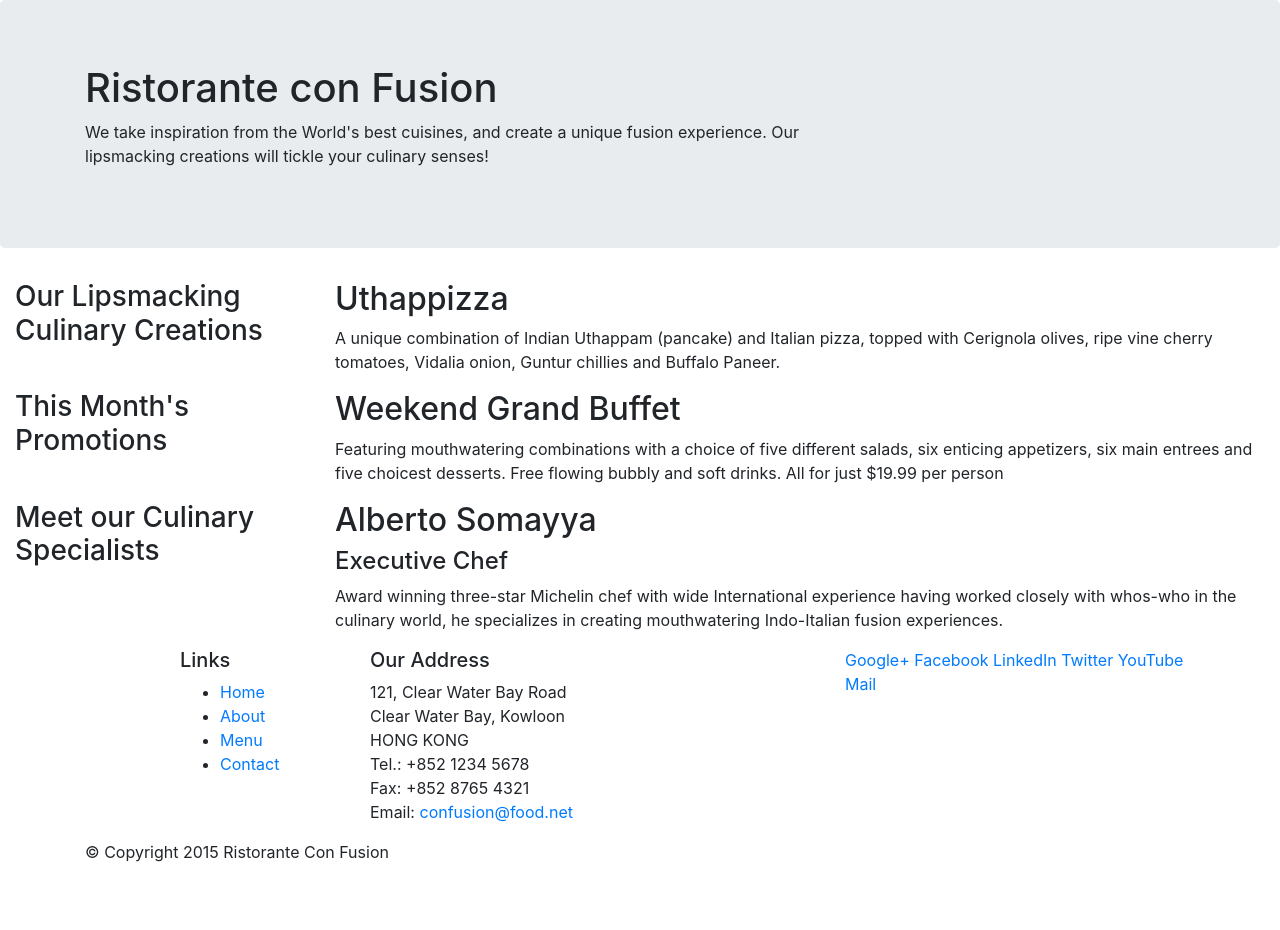
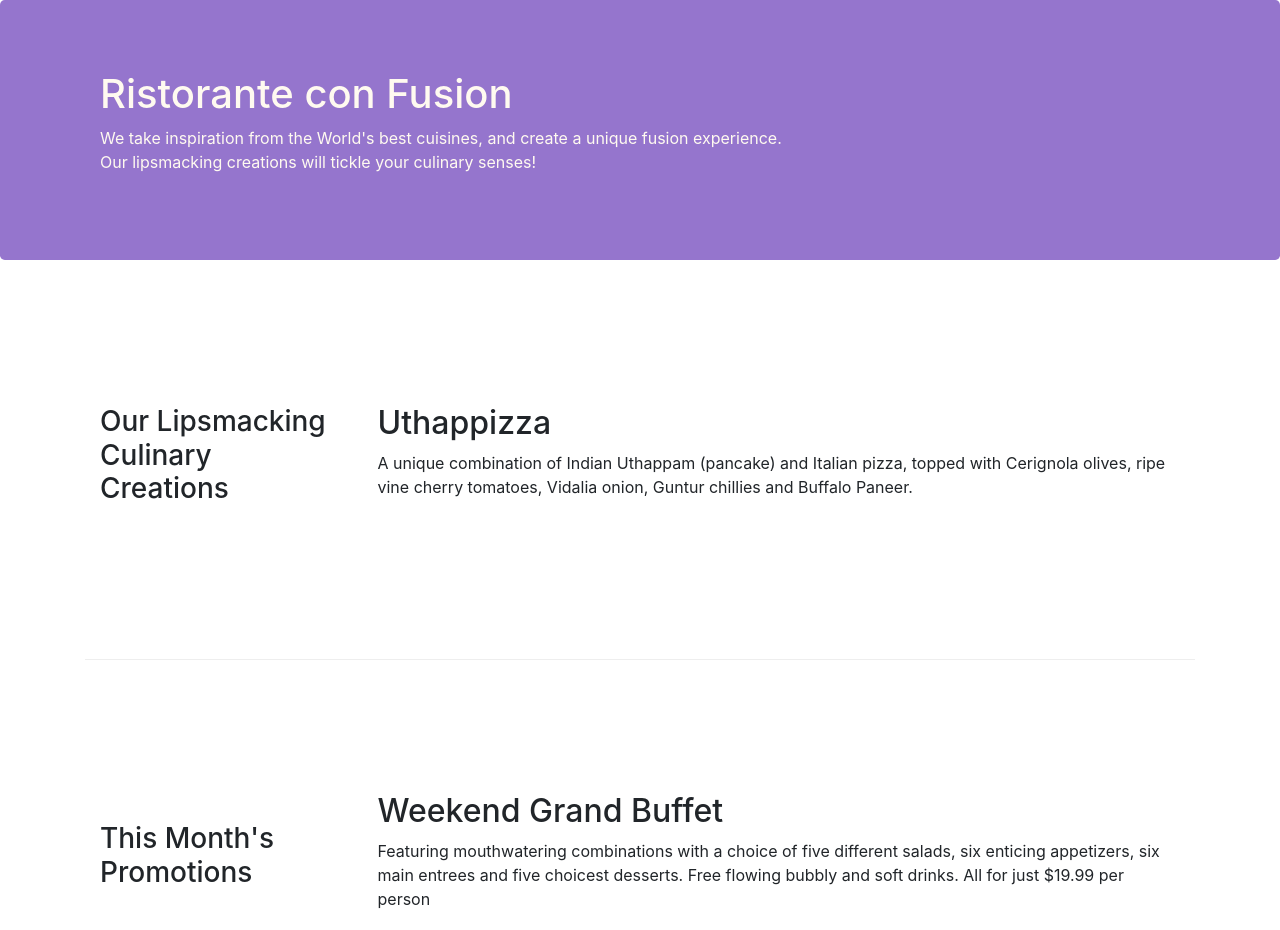
Before and after one commit to Thom087/Bootstrap_W1, a website: page index.html in a window 1280 px wide. Shown: the top 930 px of the page. Before the commit the page ends 880 px from the top, so only its background shows below. Drawn offline with nearby package versions, Linux system fonts and the light colour scheme.

Commit message:
Grid Part 2

```diff
--- /dev/null
+++ b/CSS/styles.css
@@ -0,0 +1,30 @@
+.row-header {
+    margin: 0px auto;
+    padding: 0px auto;
+}
+
+.row-content {
+    margin: 0px auto;
+    padding: 50px 0px 50px 0px;
+    border-bottom: 1px ridge;
+    min-height: 400px;
+}
+
+.footer {
+    background-color: #D1C4E9;
+    margin: 0px auto;
+    padding: 20px 0px 20px 0px;
+}
+
+.jumbotron {
+    padding: 70px 30px 70px 30px;
+    margin: 0px auto;
+    background: #9575CD;
+    color: floralwhite;
+}
+
+.address {
+    font-size: 80%;
+    margin: 0px;
+    color: #0f0f0f;
+}
--- a/index.html
+++ b/index.html
@@ -9,6 +9,7 @@
 
     <!-- Bootstrap CSS -->
     <link rel="stylesheet" href="node_modules/bootstrap/dist/css/bootstrap.min.css">
+    <link rel="stylesheet" href="css/styles.css">
     <title>Ristorante Con Fusion</title>
 </head>
 
@@ -16,7 +17,7 @@
 
     <header class="jumbotron">
         <div class="container">
-            <div class="row">
+            <div class="row row-header">
                 <div class="col-12 col-sm-8">
                     <h1>Ristorante con Fusion</h1>
                     <p>We take inspiration from the World's best cuisines, and create a unique fusion experience. Our lipsmacking creations will tickle your culinary senses!</p>
@@ -27,19 +28,19 @@
         </div>
     </header>
 
-    <div class="container-fluid">
-        <div class="row">
-            <div class="col-sm-4 push-sm-8 col-md-3 push-md-9">
+    <div class="container">
+        <div class="row row-content align-items-center">
+            <div class="col-sm-4 col-md-3 flex-last">
                 <h3>Our Lipsmacking Culinary Creations</h3>
             </div>
-            <div class="sol-sm pull-sm-4 col-md pull-md-3">
+            <div class="sol-sm col-md flex-first">
                 <h2>Uthappizza</h2>
                 <p>A unique combination of Indian Uthappam (pancake) and Italian pizza, topped with Cerignola olives, ripe vine cherry tomatoes, Vidalia onion, Guntur chillies and Buffalo Paneer.</p>
             </div>
         </div>
 
 
-        <div class="row">
+        <div class="row row-content align-items-center">
             <div class="col-sm-4 col-md-3">
                 <h3>This Month's Promotions</h3>
             </div>
@@ -49,11 +50,11 @@
             </div>
         </div>
 
-        <div class="row">
-            <div class="col-sm-4 push-sm-8 col-md-3 push-md-9">
+        <div class="row row-content align-items-center">
+            <div class="col-sm-4 col-md-3 flex-last">
                 <h3>Meet our Culinary Specialists</h3>
             </div>
-            <div class="sol-sm pull-sm-4 col-md pull-md-3">
+            <div class="sol-sm col-md flex-first">
                 <h2>Alberto Somayya</h2>
                 <h4>Executive Chef</h4>
                 <p>Award winning three-star Michelin chef with wide International experience having worked closely with whos-who in the culinary world, he specializes in creating mouthwatering Indo-Italian fusion experiences. </p>
@@ -61,12 +62,12 @@
         </div>
     </div>
 
-    <footer>
+    <footer class="footer">
         <div class="container">
             <div class="row">
                 <div class="col-5 offset-1 col-sm-2">
                     <h5>Links</h5>
-                    <ul>
+                    <ul class="list-unstyled">
                         <li><a href="#">Home</a></li>
                         <li><a href="#">About</a></li>
                         <li><a href="#">Menu</a></li>
@@ -84,8 +85,8 @@
 		              Email: <a href="mailto:confusion@food.net">confusion@food.net</a>
 		           </address>
                 </div>
-                <div class="col sol-sm-4">
-                    <div>
+                <div class="col sol-sm-4 align-self-center">
+                    <div style="text-align: center">
                         <a href="http://google.com/+">Google+</a>
                         <a href="http://www.facebook.com/profile.php?id=">Facebook</a>
                         <a href="http://www.linkedin.com/in/">LinkedIn</a>
@@ -95,7 +96,7 @@
                     </div>
                 </div>
            </div>
-           <div class="row">
+           <div class="row justify-content-center">
                 <div class="col-auto ">
                     <p>© Copyright 2015 Ristorante Con Fusion</p>
                 </div>
```
